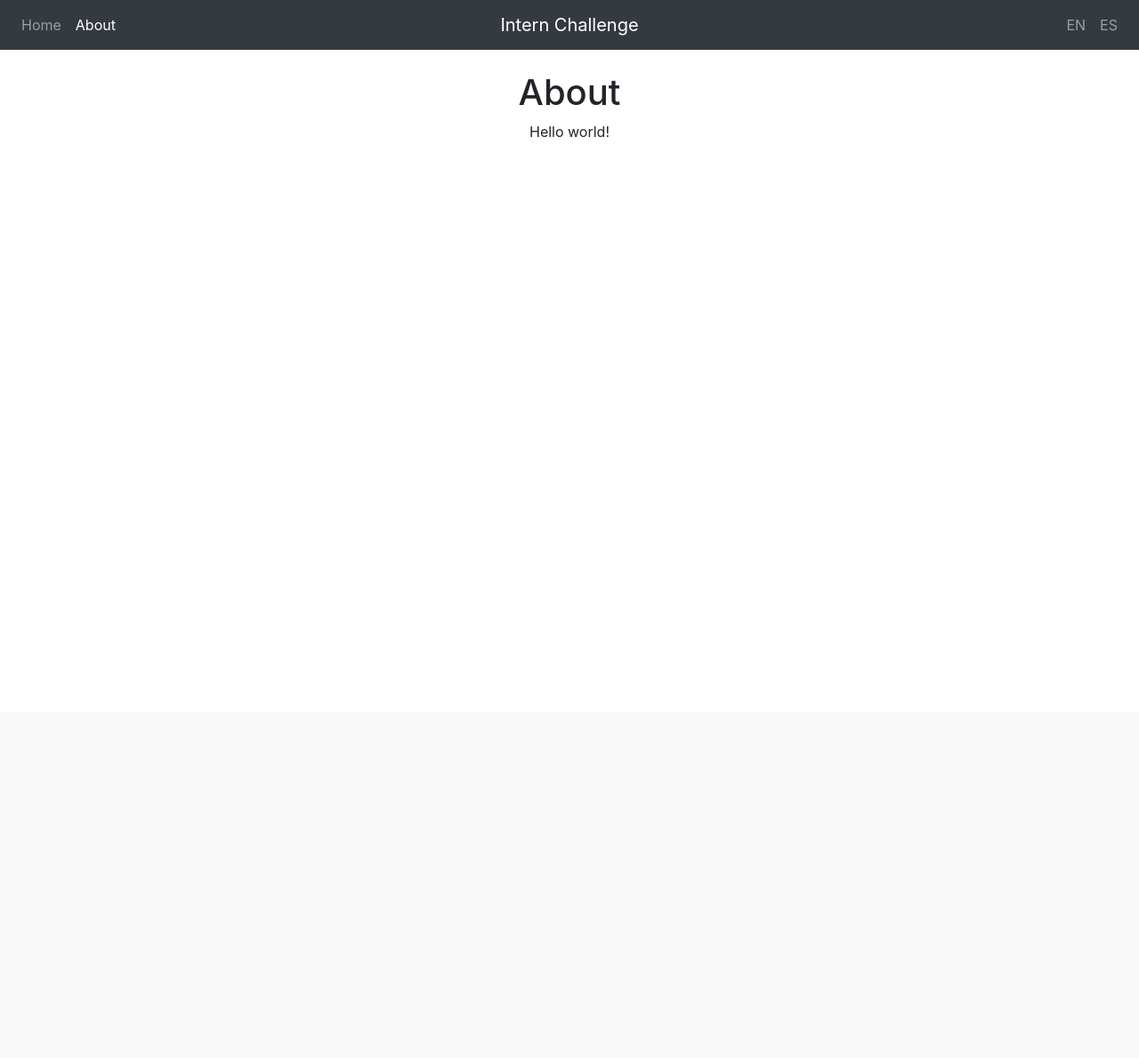
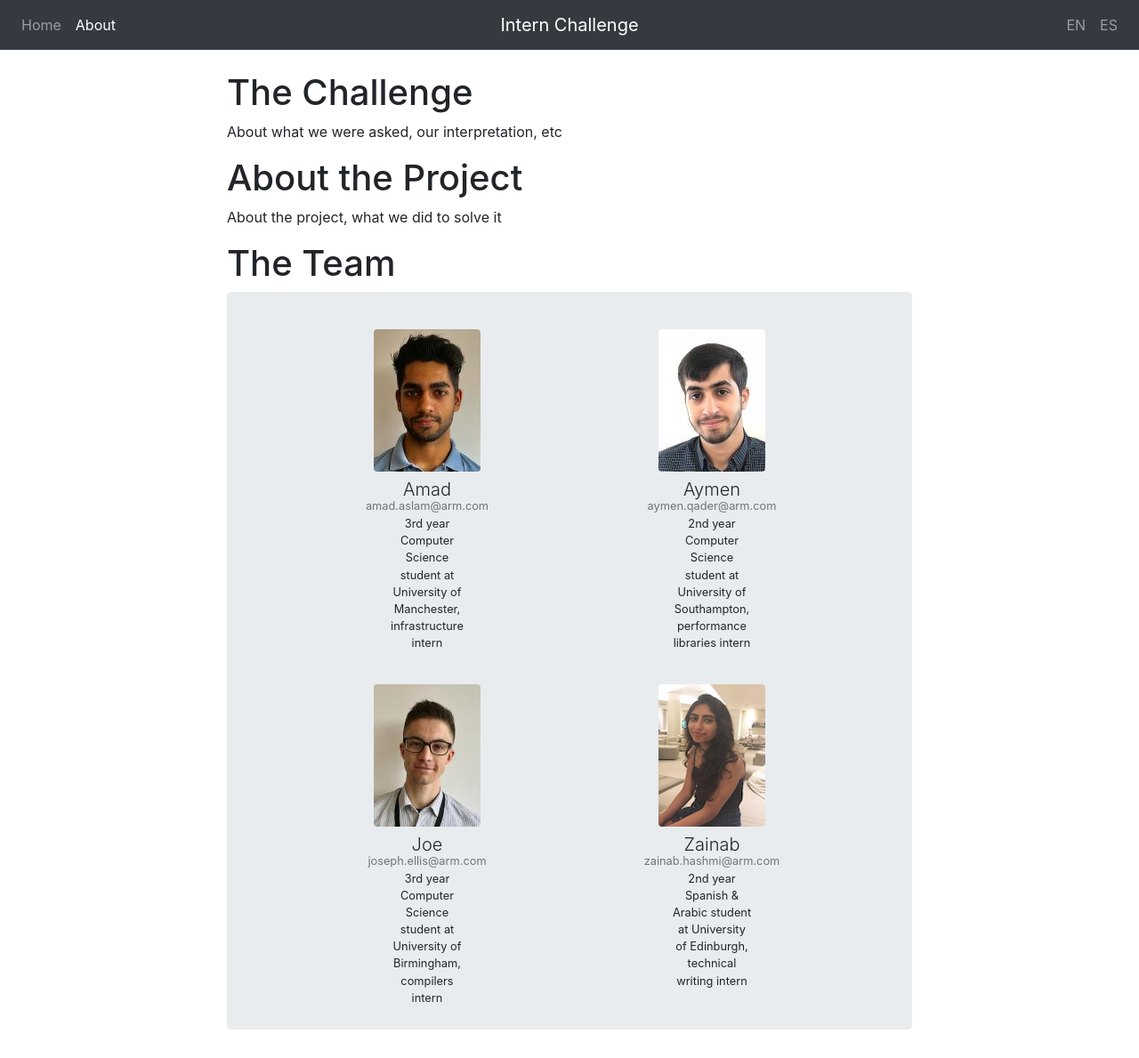
Before and after one commit to Amadman/team-mcr, a Flask app: page /about in a window 1280 px wide. Shown: the whole page at 89% size. Before the commit the page ends 154 px from the top, so only its background shows below. Run offline with Flask 2, Linux system fonts and the light colour scheme; some libraries are stand-ins or nearby versions.

Commit message:
Profile pictures, better about page

```diff
--- a/app/__init__.py
+++ b/app/__init__.py
@@ -1,12 +1,13 @@
 from urllib.error import HTTPError
+import json
 import logging
 import os
 
 from flask import Flask
 from flask_babel import Babel, gettext
 from flask_socketio import SocketIO
+
 from config import Config
-import json
 
 logging.basicConfig(level=os.environ.get("LOGLEVEL", "INFO"))
 log = logging.getLogger(__name__)
@@ -31,7 +32,8 @@ def setup_webapp():
 
 setup_webapp()
 
-from app import routes, errors
+from app import routes, errors, util
+app.jinja_env.globals.update(gravatar_url=util.gravatar_url)
 
 if __name__ == '__main__':
   socketio.run(app)
--- a/app/static/css/style.css
+++ b/app/static/css/style.css
@@ -12,6 +12,10 @@ h2 {
   text-align: center;
 }
 
+.about-page {
+  padding: 3rem 15rem 0 15rem;
+}
+
 .vertical-center {
   min-height: 100%;  /* Fallback for browsers do NOT support vh unit */
   min-height: 100vh; /* These two lines are counted as one :-)       */
@@ -19,3 +23,25 @@ h2 {
   display: flex;
   align-items: center;
 }
+
+.row-eq-height {
+  display: -webkit-box;
+  display: -webkit-flex;
+  display: -ms-flexbox;
+  display:         flex;
+}
+
+.aboutteam {
+  padding: 2rem 5rem 0 5rem;
+}
+
+.teammember-profile {
+  padding: 10px;
+}
+.teammember-name {
+  margin-bottom: -10px;
+}
+
+.meta {
+  padding: 0px 90px 0px 90px;
+}
--- a/app/templates/about.html
+++ b/app/templates/about.html
@@ -1,8 +1,55 @@
 {% extends "base.html" %}
 
 {% block content %}
-<div class="starter-template">
-  <h1>{{ _('About') }}</h1>
-  <p>{{_('Hello world!') }}</p>
+<div class="about-page text-left">
+  <h1>{{ _('The Challenge') }}</h1>
+  <p>{{ _('About what we were asked, our interpretation, etc') }}</p>
+  <h1>{{ _('About the Project') }}</h1>
+  <p>{{ _('About the project, what we did to solve it') }}</p>
+  <h1>{{ _('The Team') }}</h1>
+  <div class="jumbotron aboutteam">
+    <div class="row row-eq-height">
+      <div class="col-md-6 text-center">
+        <div class="teammember-profile">
+          <img src="{{ url_for("static", filename="img/amad.jpg") }}" class="img-responsive rounded" style="margin-bottom: 5px;">
+          <p class="teammember-name lead">Amad</p>
+          <a href="mailto:amad.aslam@arm.com" class="small text-muted">amad.aslam@arm.com</a>
+          <div class="meta">
+            <p class="small">{{ _('3rd year Computer Science student at University of Manchester, infrastructure intern') }}</p>
+          </div>
+        </div>
+      </div>
+      <div class="col-md-6 text-center">
+        <div class="teammember-profile">
+          <img src="{{ url_for("static", filename="img/aymen.jpg") }}" class="img-responsive rounded" style="margin-bottom: 5px;">
+          <p class="teammember-name lead">Aymen</p>
+          <a href="mailto:aymen.qader@arm.com" class="small text-muted">aymen.qader@arm.com</a>
+          <div class="meta">
+            <p class="small">{{ _('2nd year Computer Science student at University of Southampton, performance libraries intern') }}</p>
+          </div>
+        </div>
+      </div>
+      <div class="col-md-6 text-center">
+        <div class="teammember-profile">
+          <img src="{{ url_for("static", filename="img/joe.jpg") }}" class="img-responsive rounded" style="margin-bottom: 5px;">
+          <p class="teammember-name lead">Joe</p>
+          <a href="mailto:joseph.ellis@arm.com" class="small text-muted">joseph.ellis@arm.com</a>
+          <div class="meta">
+            <p class="small">{{ _('3rd year Computer Science student at University of Birmingham, compilers intern') }}</p>
+          </div>
+        </div>
+      </div>
+      <div class="col-md-6 text-center">
+        <div class="teammember-profile">
+          <img src="{{ url_for("static", filename="img/zainab.jpg") }}" class="img-responsive rounded" style="margin-bottom: 5px;">
+          <p class="teammember-name lead">Zainab</p>
+          <a href="mailto:zainab.hashmi@arm.com" class="small text-muted">zainab.hashmi@arm.com</a>
+          <div class="meta">
+            <p class="small">{{ _('2nd year Spanish &amp; Arabic student at University of Edinburgh, technical writing intern') }}</p>
+          </div>
+        </div>
+      </div>
+    </div>
+  </div>
 </div>
 {% endblock %}
```
Also changed, not shown: app/util.py (+7 -0 lines), app/static/img/amad.jpg (added), app/static/img/aymen.jpg (added), app/static/img/joe.jpg (added), app/static/img/zainab.jpg (added).
